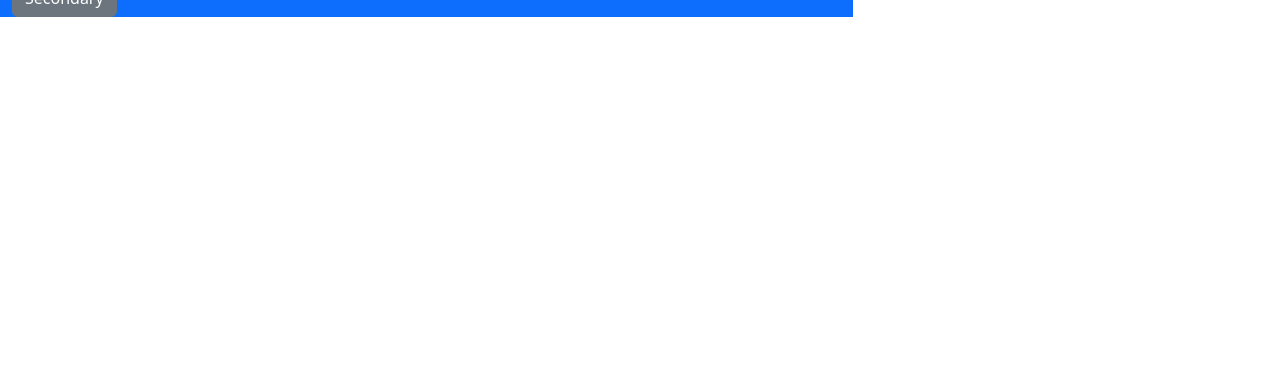
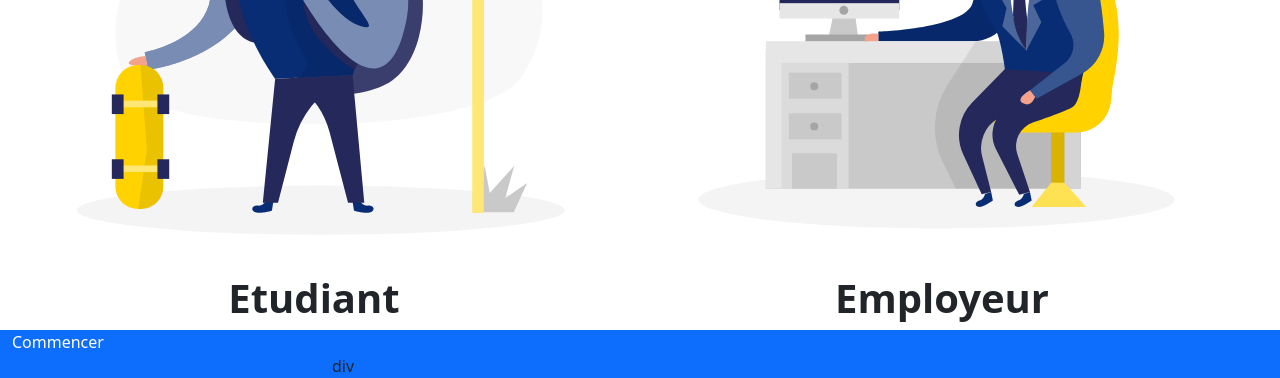
Before and after one commit to Manefa/smileyFace, a PHP site: page / in a window 1280 px wide. Shown: the part 473-851 px from the top of the page. Before the commit the page ends 490 px from the top, so only its background shows below. Run offline with PHP 8.4, Linux system fonts and the light colour scheme.

Commit message:
index page

```diff
--- a/index.php
+++ b/index.php
@@ -14,38 +14,44 @@
 
     <div class="container-fluid">
         <div class="row">
+            <div class="col-md-4 mt-4 ms-4 d-flex flex-row align-items-center">
+                <img src="assets/logo.svg" width="70" height="70" alt="logo">
+                <h3 class="ms-5 fw-bold ">Cegep Tr</h3>
+            </div>
 
         </div>
         <div class="row">
 
-            <div class="col-md-12 mt-5 text-center">
-                <h1>Avez vous aprecie l'evenement ?</h1>
+            <div class="row mt-5 d-flex align-items-center justify-content-center">
+                <div class="col-md-4 text-center">
+                    <h1 class="fw-bold">Choissizez le profil qui va voter</h1>
                 </div>
 
+            </div>
 
-
+            <div class="row mt-5 d-flex align-items-center justify-content-center">
+                <div class="col-md-6 text-center">
+                    <img src="assets/knowledge-c.svg" alt="etudiant">
+                    <h1 class="fw-bold">Etudiant</h1>
+                </div>
+                <div class="col-md-6 text-center">
+                    <img src="assets/career-52.svg" alt="etudiant">
+                    <h1 class="fw-bold">Employeur</h1>
+                </div>
 
             </div>
-        <div class="row mt-5">
-            <div class=" d-flex justify-content-center">
-                <div class="col-md-2 col-sl-2 d-flex justify-content-center">
-                    <img src="assets/grinning-squinting-face.svg" alt="" class="" srcset="">
         </div>
-                <div class="col-md-2 col-sl-2 d-flex justify-content-center">
-                    <img src="assets/expressionless-face.svg" alt="" class="" srcset="">
+        <div class="row d-flex bg-primary  align-items-center justify-content-center">
+            <div class="w-[500px] h-[100px] relative">
+                <div class="w-[500px] h-[100px] left-0 top-0 absolute bg-sky-900 rounded-lg"></div>
+                <div class="left-[112px] top-[19px] absolute text-white text-5xl font-bold font-['Oxygen']">Commencer</div>
             </div>
-                <div class="col-md-2 col-sl-2 d-flex justify-content-center">
-                    <img src="assets/pouting-face.svg" alt="" class="" srcset="">
+            <div class="col-md-6">
+                <div class="col-md-4"></div>
+                div
             </div>
         </div>
 
-        </div>
-        <div class="row ">
-            <div class="col-md-8 bg-primary">
-            <button type="button" class="btn btn-secondary btn-md" >Secondary</button>
-            </div>
-        </div>
-    </div>
 
         <script src="https://cdn.jsdelivr.net/npm/bootstrap@5.3.1/dist/js/bootstrap.bundle.min.js" integrity="sha384-HwwvtgBNo3bZJJLYd8oVXjrBZt8cqVSpeBNS5n7C8IVInixGAoxmnlMuBnhbgrkm" crossorigin="anonymous"></script>
 </body>
```
Also changed, not shown: assets/career-52.svg (added), assets/knowledge-c.svg (added), assets/logo.svg (added). Lines whose indentation alone changed are shown as unchanged.
